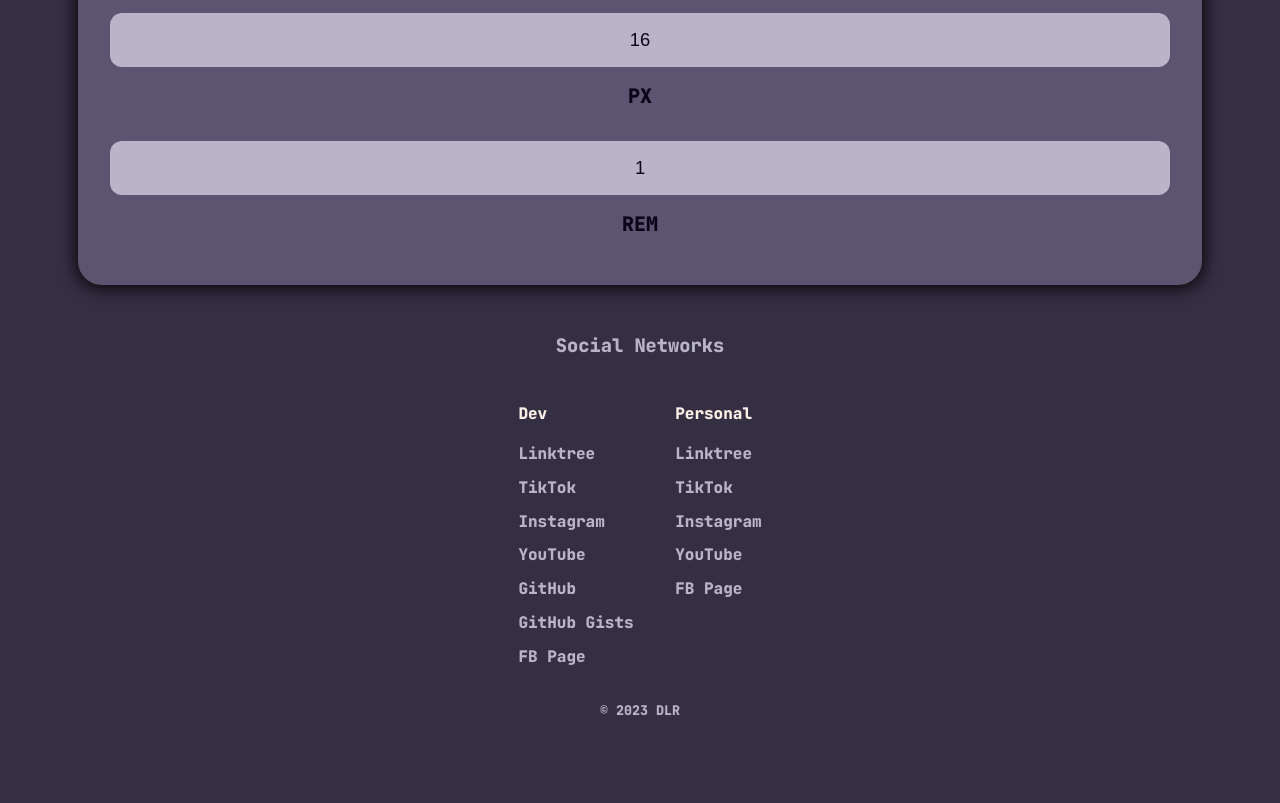
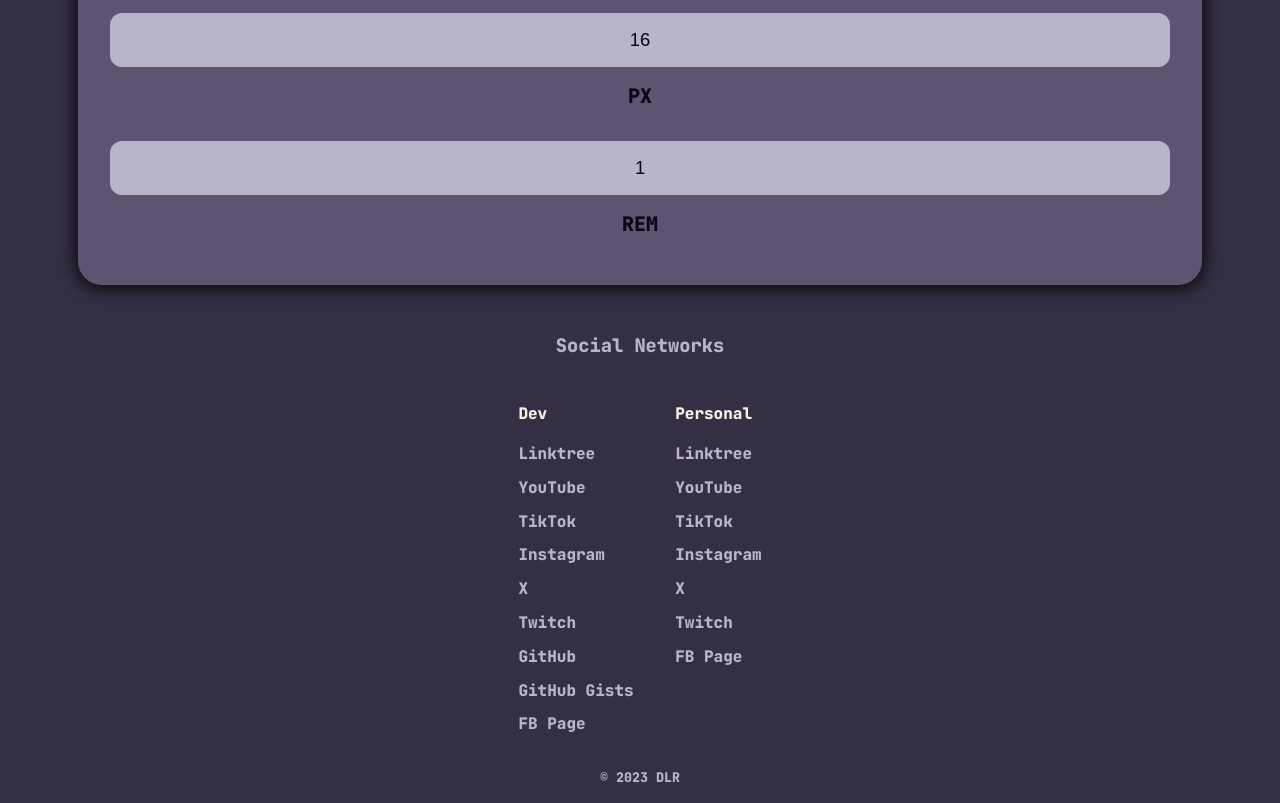
Before and after one commit to dllamasroman/px-to, a plain HTML site: page src/index.html in a window 1280 px wide. Shown: the part 237-1040 px from the top of the page. Before the commit the page ends 973 px from the top, so only its background shows below. Drawn offline with Linux system fonts and the light colour scheme.

Commit message:
Update index.js - index.html - style.css

```diff
--- a/src/assets/css/style.css
+++ b/src/assets/css/style.css
@@ -34,7 +34,7 @@ header h1 {
   font-weight: 900;
   font-size: 3rem;
   color: #FAF0E6;
-  -webkit-text-stroke: 4px #090417;
+  -webkit-text-stroke: 2px #090417;
   text-shadow: 0.1rem 0.1rem 0.5rem rgba(0, 0, 0, 0.8);
 }
 
--- a/src/assets/js/index.js
+++ b/src/assets/js/index.js
@@ -18,7 +18,7 @@ pxInput.addEventListener("input", function (event) {
   } // X1
 
   calc();
-  remInput.value = pxToRem || "";
+  remInput.value = pxToRem.replace(/\.?0+$/, ""); // with that RegExp, when remToPx = 'number.000', '.000' will be removed
 });
 
 // rem input
@@ -34,7 +34,7 @@ remInput.addEventListener("input", function (event) {
   } // X1
 
   calc();
-  pxInput.value = remToPx || "";
+  pxInput.value = remToPx.replace(/\.?0+$/, ""); // with that RegExp, when remToPx = 'number.000', '.000' will be removed
 });
 
 /**
@@ -48,8 +48,8 @@ remInput.addEventListener("input", function (event) {
  * - 16 px --> 1 rem
  */
 function calc() {
-  pxToRem = pxValue / 16; // rem value
-  remToPx = remValue * 16; // px value
+  pxToRem = (pxValue / 16).toFixed(3); // rem value (toFixed -> 3 decimals)
+  remToPx = (remValue * 16).toFixed(3); // px value (toFixed -> 3 decimals)
 }
 
 /**
@@ -68,5 +68,3 @@ function calc() {
  *
  * - return --> para que se detenga la función en el caso de no ser los valores del input correctos y no continue ejecutando el resto del código que está en el evento
  */
-
-//! ES -> NO SE MUESTRA NADA EN EL INPUT SI EL NUMERO ES ENTERO
--- a/src/index.html
+++ b/src/index.html
@@ -32,21 +32,25 @@
     <div class="lists">
       <ul>
         <li><p>Dev</p></li>
-        <li><a href="https://linktr.ee/dllamasroman">Linktree</a></li>
-        <li><a href="https://www.tiktok.com/@dllamasroman">TikTok</a></li>
-        <li><a href="https://www.instagram.com/dllamasroman/">Instagram</a></li>
-        <li><a href="https://www.youtube.com/@dllamasroman">YouTube</a></li>
-        <li><a href="https://github.com/dllamasroman">GitHub</a></li>
-        <li><a href="https://gist.github.com/dllamasroman">GitHub Gists</a></li>
-        <li><a href="https://www.facebook.com/dllamasroman">FB Page</a></li>
+        <li><a href="https://linktr.ee/dllamasroman" target="_blank">Linktree</a></li>
+        <li><a href="https://www.youtube.com/@dllamasroman" target="_blank">YouTube</a></li>
+        <li><a href="https://www.tiktok.com/@dllamasroman" target="_blank">TikTok</a></li>
+        <li><a href="https://www.instagram.com/dllamasroman/" target="_blank">Instagram</a></li>
+        <li><a href="https://twitter.com/dllamasroman" target="_blank">X</a></li>
+        <li><a href="https://www.twitch.tv/dllamasroman" target="_blank">Twitch</a></li>
+        <li><a href="https://github.com/dllamasroman" target="_blank">GitHub</a></li>
+        <li><a href="https://gist.github.com/dllamasroman" target="_blank">GitHub Gists</a></li>
+        <li><a href="https://www.facebook.com/dllamasroman" target="_blank">FB Page</a></li>
       </ul>
       <ul>
         <li><p>Personal</p></li>
-        <li><a href="https://linktr.ee/david_llamas_">Linktree</a></li>
-        <li><a href="https://www.tiktok.com/@david_llamas_">TikTok</a></li>
-        <li><a href="https://www.instagram.com/david_llamas_/">Instagram</a></li>
-        <li><a href="https://www.youtube.com/@david_llamas_">YouTube</a></li>
-        <li><a href="https://www.facebook.com/llamasromandavid">FB Page</a></li>
+        <li><a href="https://linktr.ee/david_llamas_" target="_blank">Linktree</a></li>
+        <li><a href="https://www.youtube.com/@david_llamas_" target="_blank">YouTube</a></li>
+        <li><a href="https://www.tiktok.com/@david_llamas_" target="_blank">TikTok</a></li>
+        <li><a href="https://www.instagram.com/david_llamas_/" target="_blank">Instagram</a></li>
+        <li><a href="https://twitter.com/david_llamas_" target="_blank">X</a></li>
+        <li><a href="https://www.twitch.tv/davidllamas_" target="_blank">Twitch</a></li>
+        <li><a href="https://www.facebook.com/llamasromandavid" target="_blank">FB Page</a></li>
       </ul>
     </div>
     <p><small>&copy; 2023 DLR</small></p>
```
